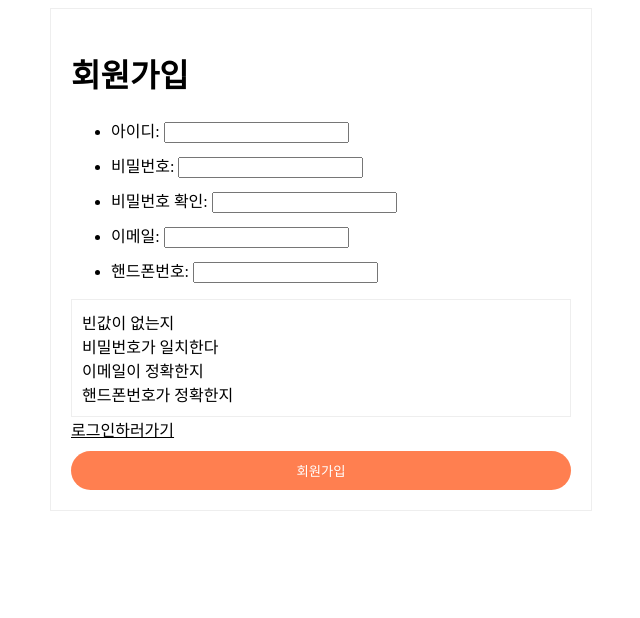
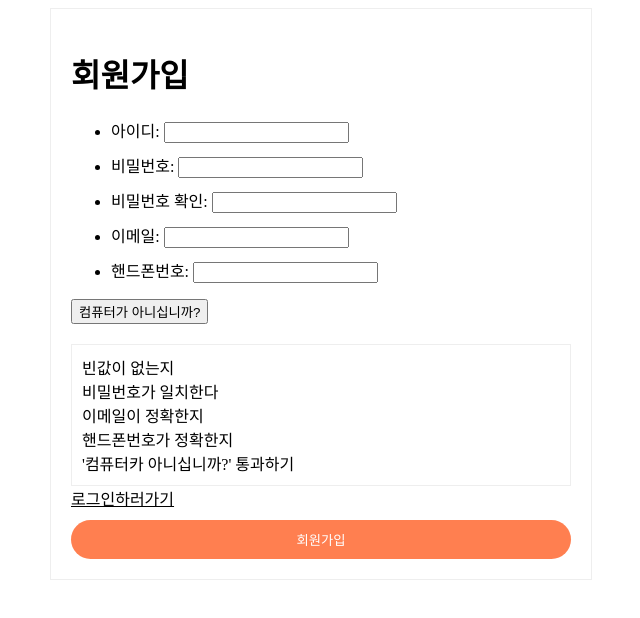
Before and after one commit to gguljamm/learn-react, a React (Create React App) app: page / in a window 1280 px wide. Both pictures are taken after a click on the element "회원가입하러가기". Shown: the top 618 px of the page, without its empty margins (319-959 px from the left). Built offline with nearby package versions, Linux system fonts and the light colour scheme.

Commit message:
comp 쪼개기 / 카운트다운 추가

```diff
--- a/src/App.js
+++ b/src/App.js
@@ -5,7 +5,7 @@ import Comp20220708 from './components/20220708/index.js';
 import Comp20220712 from './components/20220712/index.js';
 import Comp20220712_2 from './components/20220712/TodoWrapper.js';
 import Comp20220712_3 from './components/20220712_homework/index.js';
-import Login from './components/20220712_homework/Login.js';
+import LoginHome from './components/20220712_homework/LoginHome.js';
 
 function Header() {
   const location = useLocation();
@@ -59,7 +59,7 @@ function App() {
   };
   return (
     !isLogged
-      ? <Login setLogin={ setLogin }></Login>
+      ? <LoginHome setLogin={ setLogin }></LoginHome>
       : <div>
         <BrowserRouter>
           <Header></Header>
--- a/src/components/20220712_homework/Login.js
+++ b/src/components/20220712_homework/Login.js
@@ -1,4 +1,4 @@
-import { useState, useRef, useReducer, useEffect } from 'react';
+import { useRef } from 'react';
 
 const Login = ({ setLogin, dispatch }) => {
   const inputId = useRef(null);
@@ -32,94 +32,4 @@ const Login = ({ setLogin, dispatch }) => {
   );
 }
 
-const Signup = ({ setLogin, dispatch }) => {
-  const [inputState, setInputState] = useState({
-    id: '',
-    password: '',
-    confirmPassword: '',
-    email: '',
-    phone: '',
-  });
-
-  const [valid, setValid] = useState({
-    empty: false,
-    matchPassword: false,
-    email: false,
-    phone: false,
-  });
-
-  useEffect(() => {
-    setValid({
-      empty: !Object.values(inputState).some((v) => !v),
-      matchPassword: (inputState.password && inputState.confirmPassword && ( inputState.password === inputState.confirmPassword )),
-      email: /^[a-zA-Z0-9+-\_.]+@[a-zA-Z0-9-]+\.[a-zA-Z0-9-.]+$/.test(inputState.email),
-      phone: /^01([0|1|6|7|8|9])-?([0-9]{3,4})-?([0-9]{4})$/.test(inputState.phone),
-    })
-  }, [inputState.id, inputState.password, inputState.confirmPassword, inputState.email, inputState.phone]);
-
-  const refInput = useRef();
-  refInput.current = inputState;
-
-  const changeInput = ( key, evt ) => {
-    setInputState({ ...inputState, ...{ [key]: evt.currentTarget.value } });
-  }
-
-  const signup = () => {
-    if (Object.values(valid).some((v) => !v)) {
-      alert('입력값 확인!');
-      return;
-    }
-    const userList = JSON.parse(localStorage.getItem('user-list')) || [];
-    if (userList.some((v) => v.id === inputState.id)) {
-      alert('동일한 아이디가 있습니다');
-    } else {
-      localStorage.setItem('user-list', JSON.stringify([inputState, ...userList]));
-      setLogin(inputState);
-    }
-  };
-  const validStyle = {
-    textDecoration: 'line-through',
-  };
-  return (
-    <div style={{ width: '500px', margin: '0 auto', border: '1px solid #eee', padding: '20px' }}>
-      <h1>회원가입</h1>
-      <ul>
-        <li style={{ marginBottom: '10px' }}>아이디: <input value={ refInput.id } onChange={ evt => changeInput('id', evt) } /></li>
-        <li style={{ marginBottom: '10px' }}>비밀번호: <input value={ refInput.password } onChange={ evt => changeInput('password', evt) } /></li>
-        <li style={{ marginBottom: '10px' }}>비밀번호 확인: <input value={ refInput.confirmPassword } onChange={ evt => changeInput('confirmPassword', evt) } /></li>
-        <li style={{ marginBottom: '10px' }}>이메일: <input value={ refInput.email } onChange={ evt => changeInput('email', evt) } /></li>
-        <li style={{ marginBottom: '10px' }}>핸드폰번호: <input value={ refInput.phone } onChange={ evt => changeInput('phone', evt) } /></li>
-      </ul>
-      <div style={{ padding: '10px', border: '1px solid #eee' }}>
-        <div style={ valid.empty ? validStyle : {} }>빈값이 없는지</div>
-        <div style={ valid.matchPassword ? validStyle : {} }>비밀번호가 일치한다</div>
-        <div style={ valid.email ? validStyle : {} }>이메일이 정확한지</div>
-        <div style={ valid.phone ? validStyle : {} }>핸드폰번호가 정확한지</div>
-      </div>
-      <div style={{ textDecoration: 'underline', cursor: 'pointer' }} onClick={() => dispatch({ type: 'login' })}>로그인하러가기</div>
-      <div><button style={{ width: '100%', background: 'coral', color: 'white', borderRadius: '20px', border: 0, padding: '10px 0', marginTop: '10px' }} onClick={() => signup()}>회원가입</button></div>
-    </div>
-  );
-};
-
-const reducer = (state, action) => {
-  switch (action.type) {
-    case 'login':
-      return 'login';
-    case 'signup':
-      return 'signup';
-    default:
-      return state;
-  }
-};
-
-function App({ setLogin }) {
-  const [page, dispatch] = useReducer(reducer, 'login');
-  return (
-    <>
-      { page === 'login' ? <Login setLogin={setLogin} dispatch={dispatch} /> : <Signup setLogin={setLogin} dispatch={dispatch} /> }
-    </>
-  );
-}
-
-export default App;
+export default Login;
--- /dev/null
+++ b/src/components/20220712_homework/LoginHome.js
@@ -0,0 +1,25 @@
+import { useReducer } from 'react';
+import Signup from './Signup.js';
+import Login from './Login.js';
+
+const reducer = (state, action) => {
+  switch (action.type) {
+    case 'login':
+      return 'login';
+    case 'signup':
+      return 'signup';
+    default:
+      return state;
+  }
+};
+
+function App({ setLogin }) {
+  const [page, dispatch] = useReducer(reducer, 'login');
+  return (
+    <>
+      { page === 'login' ? <Login setLogin={setLogin} dispatch={dispatch} /> : <Signup setLogin={setLogin} dispatch={dispatch} /> }
+    </>
+  );
+}
+
+export default App;
--- /dev/null
+++ b/src/components/20220712_homework/Signup.js
@@ -0,0 +1,129 @@
+import { useEffect, useRef, useState } from 'react';
+
+const Signup = ({ setLogin, dispatch }) => {
+  const [inputState, setInputState] = useState({
+    id: '',
+    password: '',
+    confirmPassword: '',
+    email: '',
+    phone: '',
+  });
+
+  const refInput = useRef();
+  refInput.current = inputState;
+
+  const [validNumberState, setValidNumberState] = useState({
+    isShowCheck: false,
+    validNumber: '',
+    validCheckNumber: '',
+  })
+
+  const validTimeoutRef = useRef();
+  const [validCount, setValidCount] = useState(0);
+  const validCountRef = useRef();
+  validCountRef.current = validCount;
+
+  const [valid, setValid] = useState({
+    empty: false,
+    matchPassword: false,
+    email: false,
+    phone: false,
+    isHuman: false,
+  });
+
+  useEffect(() => {
+    setValid({
+      empty: !Object.values(inputState).some((v) => !v),
+      matchPassword: (inputState.password && inputState.confirmPassword && ( inputState.password === inputState.confirmPassword )),
+      email: /^[a-zA-Z0-9+-\_.]+@[a-zA-Z0-9-]+\.[a-zA-Z0-9-.]+$/.test(inputState.email),
+      phone: /^01([0|1|6|7|8|9])-?([0-9]{3,4})-?([0-9]{4})$/.test(inputState.phone),
+      isHuman: valid.isHuman,
+    })
+  }, [inputState.id, inputState.password, inputState.confirmPassword, inputState.email, inputState.phone]);
+
+  const changeInput = ( key, evt ) => {
+    setInputState({ ...inputState, ...{ [key]: evt.currentTarget.value } });
+  }
+
+  const signup = () => {
+    if (Object.values(valid).some((v) => !v)) {
+      alert('입력값 확인!');
+      return;
+    }
+    const userList = JSON.parse(localStorage.getItem('user-list')) || [];
+    if (userList.some((v) => v.id === inputState.id)) {
+      alert('동일한 아이디가 있습니다');
+    } else {
+      localStorage.setItem('user-list', JSON.stringify([inputState, ...userList]));
+      setLogin(inputState);
+    }
+  };
+
+  const setCheck = (flag) => {
+    const random = Math.floor(Math.random() * 10000);
+    if (flag) {
+      setValidCount(180);
+      validTimeoutRef.current = setInterval(() => {
+        setValidCount(validCountRef.current - 1);
+      }, 1000);
+      setValidNumberState({
+        isShowCheck: true,
+        validNumber: `${ random }`,
+        validCheckNumber: '',
+      })
+    } else {
+      setValidNumberState({
+        isShowCheck: false,
+        validNumber: '',
+        validCheckNumber: '',
+      })
+    }
+  }
+
+  const changeValidNumber = (evt) => {
+    setValidNumberState({ ...validNumberState, validCheckNumber: evt.currentTarget.value });
+    setValid({
+      ...valid,
+      isHuman: validNumberState.validNumber === evt.currentTarget.value,
+    });
+    if (validNumberState.validNumber === evt.currentTarget.value) {
+      setValidNumberState({
+        isShowCheck: false,
+      })
+    }
+  };
+
+  const validStyle = {
+    textDecoration: 'line-through',
+  };
+  return (
+    <div style={{ width: '500px', margin: '0 auto', border: '1px solid #eee', padding: '20px' }}>
+      <h1>회원가입</h1>
+      <ul>
+        <li style={{ marginBottom: '10px' }}>아이디: <input value={ refInput.current.id } onChange={ evt => changeInput('id', evt) } /></li>
+        <li style={{ marginBottom: '10px' }}>비밀번호: <input value={ refInput.current.password } onChange={ evt => changeInput('password', evt) } /></li>
+        <li style={{ marginBottom: '10px' }}>비밀번호 확인: <input value={ refInput.current.confirmPassword } onChange={ evt => changeInput('confirmPassword', evt) } /></li>
+        <li style={{ marginBottom: '10px' }}>이메일: <input value={ refInput.current.email } onChange={ evt => changeInput('email', evt) } /></li>
+        <li style={{ marginBottom: '10px' }}>핸드폰번호: <input value={ refInput.current.phone } onChange={ evt => changeInput('phone', evt) } /></li>
+      </ul>
+      <div>
+        {
+          validNumberState.isShowCheck
+            ? <div>[{ validNumberState.validNumber }] 입력해주세요 <input value={ validNumberState.validCheckNumber } onChange={ evt => changeValidNumber(evt) } /> ({ validCountRef.current }초 남음!!)</div>
+            : (valid.isHuman ? '' : <button onClick={ () => setCheck(true) }>컴퓨터가 아니십니까?</button>)
+        }
+      </div>
+      <div style={{ padding: '10px', marginTop: '20px', border: '1px solid #eee' }}>
+        <div style={ valid.empty ? validStyle : {} }>빈값이 없는지</div>
+        <div style={ valid.matchPassword ? validStyle : {} }>비밀번호가 일치한다</div>
+        <div style={ valid.email ? validStyle : {} }>이메일이 정확한지</div>
+        <div style={ valid.phone ? validStyle : {} }>핸드폰번호가 정확한지</div>
+        <div style={ valid.isHuman ? validStyle : {} }>'컴퓨터카 아니십니까?' 통과하기</div>
+      </div>
+      <div style={{ textDecoration: 'underline', cursor: 'pointer' }} onClick={() => dispatch({ type: 'login' })}>로그인하러가기</div>
+      <div><button style={{ width: '100%', background: 'coral', color: 'white', borderRadius: '20px', border: 0, padding: '10px 0', marginTop: '10px' }} onClick={() => signup()}>회원가입</button></div>
+    </div>
+  );
+};
+
+export default Signup;
```
